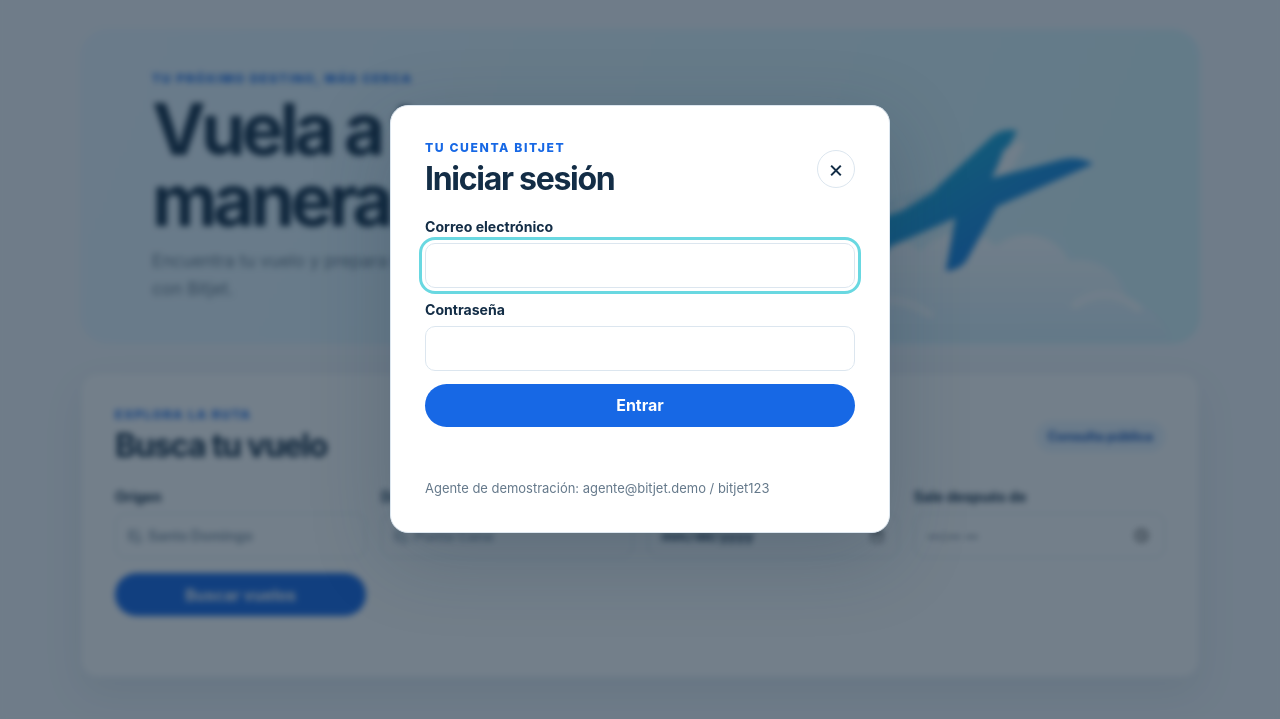
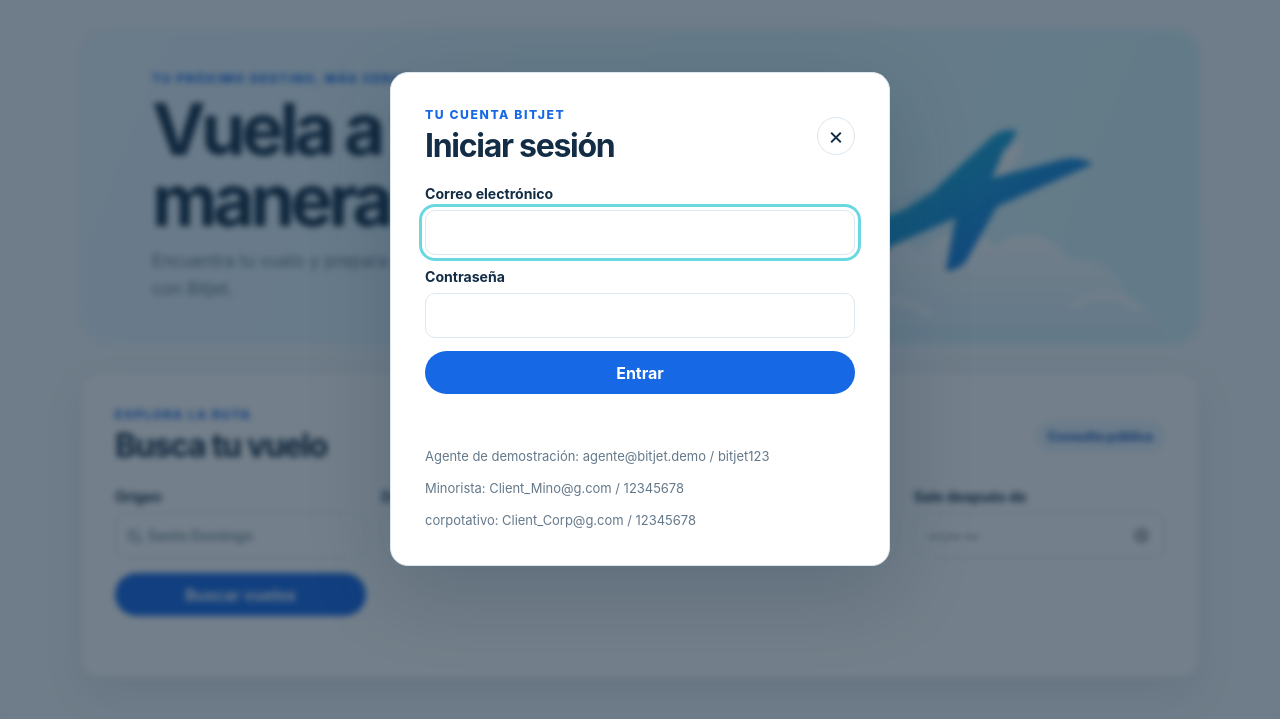
Before and after one commit to Jepuj21/Aeroline, a website: page public/index.html in a window 1280 px wide. Both pictures are taken after a click on the button "Iniciar sesión". Shown: the part 81-800 px from the top of the page. Drawn offline with Linux system fonts and the light colour scheme.

Commit message:
Agrague los usuarios en el inicio, para agilizar el inicio de seccion

```diff
--- a/public/index.html
+++ b/public/index.html
@@ -1,5 +1,6 @@
 <!doctype html>
 <html lang="es">
+
 <head>
   <!-- Define la codificación y la adaptación de la página a pantallas móviles. -->
   <meta charset="utf-8">
@@ -14,6 +15,7 @@
   <!-- Ejecuta la lógica de la página después de analizar el HTML. -->
   <script src="/app.js" defer></script>
 </head>
+
 <body>
   <!-- Presenta la marca y las acciones principales de la cuenta. -->
   <header class="site-header">
@@ -24,7 +26,8 @@
     <nav class="header-actions" aria-label="Navegación principal">
       <button class="button button-quiet" id="account-toggle" type="button">Iniciar sesión</button>
       <button class="button button-primary" id="register-toggle" type="button">Crear cuenta</button>
-      <button class="button button-quiet" id="reservations-toggle" type="button" hidden aria-expanded="false">Mis reservas</button>
+      <button class="button button-quiet" id="reservations-toggle" type="button" hidden aria-expanded="false">Mis
+        reservas</button>
       <button class="button button-quiet" id="logout-button" type="button" hidden>Cerrar sesión</button>
     </nav>
   </header>
@@ -99,6 +102,9 @@
           <p class="form-message" id="login-message" role="status"></p>
           <!-- Esta cuenta de demostración permite probar la gestión de vuelos del agente. -->
           <p class="demo-hint">Agente de demostración: agente@bitjet.demo / bitjet123</p>
+          <p class="demo-hint">Minorista: Client_Mino@g.com / 12345678</p>
+          <p class="demo-hint">corpotativo: Client_Corp@g.com / 12345678</p>
+
         </form>
       </div>
     </dialog>
@@ -118,7 +124,8 @@
           <label>Dirección<input name="address" autocomplete="street-address" required></label>
           <label>Teléfono<input name="phone" type="tel" autocomplete="tel" required></label>
           <label>Correo electrónico<input name="email" type="email" autocomplete="email" required></label>
-          <label>Contraseña<input name="password" type="password" autocomplete="new-password" minlength="6" required></label>
+          <label>Contraseña<input name="password" type="password" autocomplete="new-password" minlength="6"
+              required></label>
           <label>Tipo de cuenta
             <select id="account-type" name="accountType" required>
               <option value="retail">Cuenta minorista</option>
@@ -198,7 +205,8 @@
         <label>Salida<input name="departure" type="time" required></label>
         <label>Llegada<input name="arrival" type="time" required></label>
         <label>Precio (DOP)<input name="price" type="number" min="1" step="1" required></label>
-        <label class="wide-field">Asientos separados por coma<input name="seats" placeholder="1A, 1B, 2A, 2B" required></label>
+        <label class="wide-field">Asientos separados por coma<input name="seats" placeholder="1A, 1B, 2A, 2B"
+            required></label>
         <button class="button button-primary" type="submit">Agregar vuelo</button>
         <p class="form-message wide-field" id="agent-message" role="status"></p>
       </form>
@@ -216,4 +224,5 @@
     <p>Demo: las cuentas y reservas se guardan solo en este navegador.</p>
   </footer>
 </body>
+
 </html>
```
